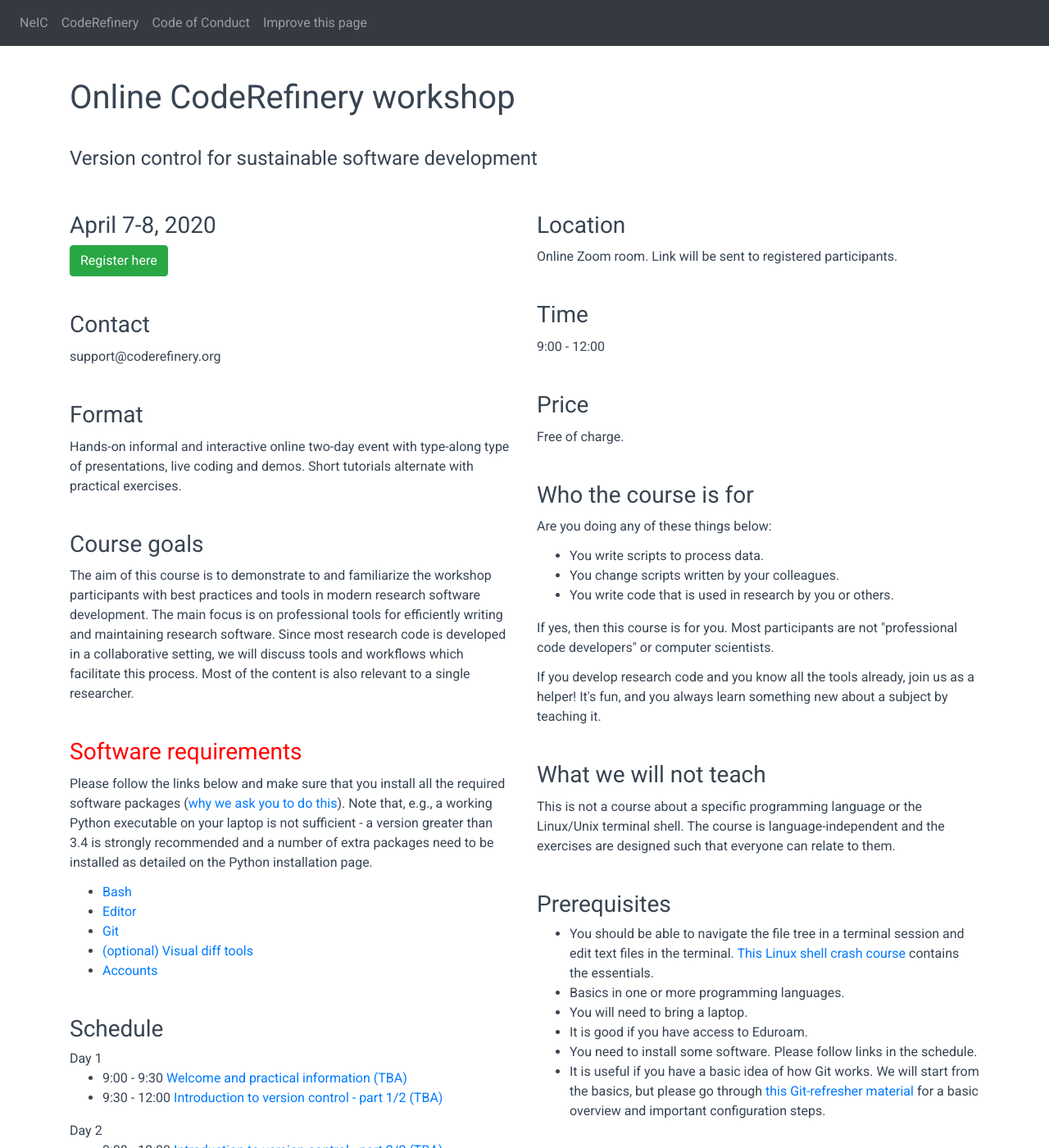
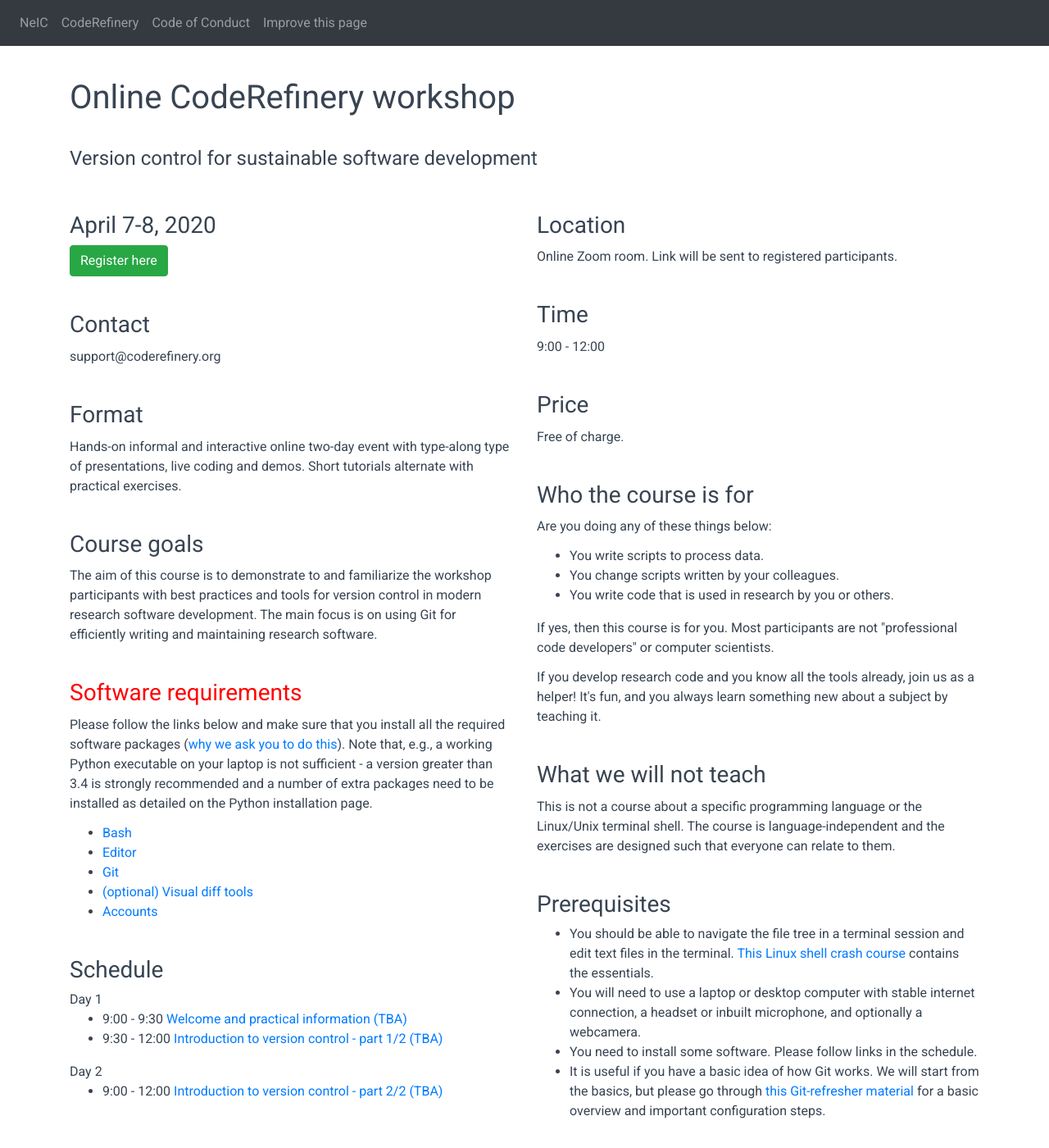
Before and after one commit to coderefinery/2020-04-07-online, a Jekyll site: the page built from index.md, in a window 1280 px wide and 1400 px high. Shown: the whole window at 82% size. Built offline with Jekyll 4.4.1, drawn with Linux system fonts in a browser that asks for light colours; nearby versions of some CDN libraries.

Commit message:
refine workshop goals and prerequisites

```diff
--- a/index.md
+++ b/index.md
@@ -30,16 +30,23 @@ helpers:
 # contact email address
 contact: support@coderefinery.org
 
-# normally no need to modify this
+# modify below sections for specialized workshops
+
+prerequisites:
+    - You should be able to navigate the file tree in a terminal session and edit text files in the terminal. <a href="https://scicomp.aalto.fi/scicomp/shell.html">This Linux shell crash course </a> contains the essentials.
+    - You will need to use a laptop or desktop computer with stable internet
+      connection, a headset or inbuilt microphone, and optionally a webcamera.
+    - You need to install some software. Please follow links in the schedule.
+    - It is useful if you have a basic idea of how Git works. We will start from the basics, but please go through <a href="https://coderefinery.github.io/git-refresher">this Git-refresher material </a> for a basic overview and important configuration steps.
+
+
 goals:
-    The aim of this course is to demonstrate to and familiarize
-    the workshop participants with best practices and tools in modern research
-    software development. The main focus is on professional tools
-    for efficiently writing and maintaining research software.
-    Since most research code is developed in a collaborative
-    setting, we will discuss tools and workflows which facilitate
-    this process. Most of the content is also relevant to
-    a single researcher.
+    The aim of this course is to demonstrate to and familiarize the
+    workshop participants with best practices and tools for version
+    control in modern research software development. The main focus
+    is on using Git for efficiently writing and maintaining research
+    software.
+
 
 format:
     Hands-on informal and interactive online two-day event with
```
